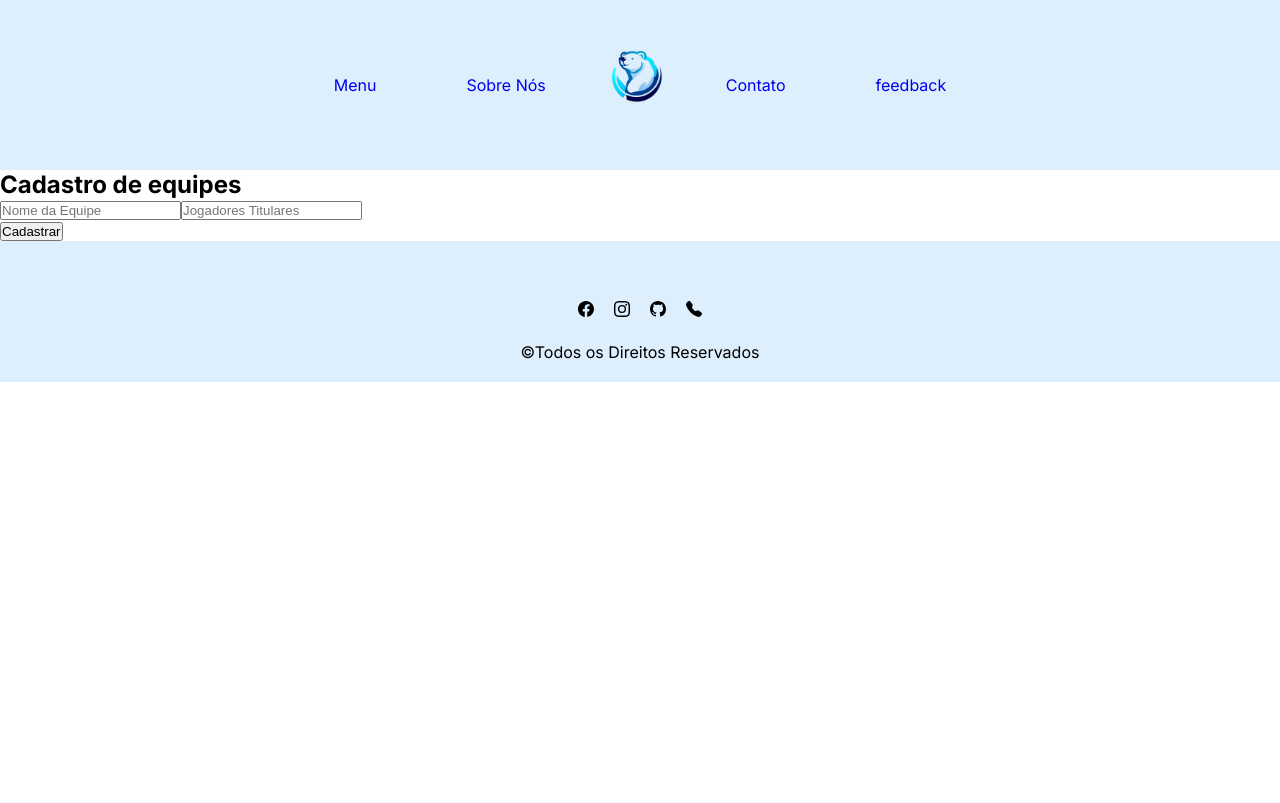
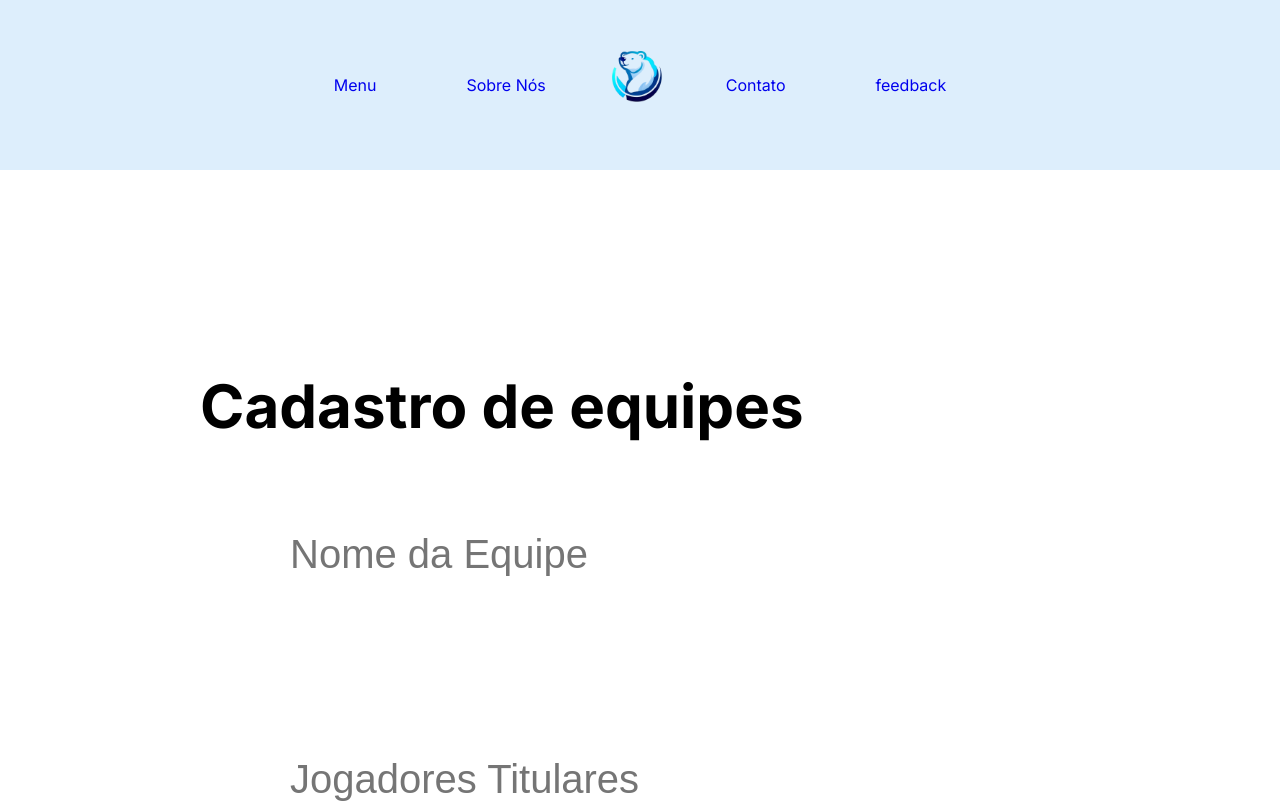
Before and after one commit to JuliaFee/ReactJS, a Next.js app: page / in a window 1280 px wide. Shown: the top 803 px of the page. Built offline with nearby package versions, Linux system fonts and the light colour scheme.

Commit message:
feat: finish code

```diff
--- a/app/globals.css
+++ b/app/globals.css
@@ -1,6 +1,6 @@
 *{
   margin: 0;
   padding: 0;
-  box-sizing: border-box;
   text-decoration: none;
+  bottom: 0;
 }
--- a/app/layout.jsx
+++ b/app/layout.jsx
@@ -4,7 +4,7 @@ import { Inter } from 'next/font/google'
 const inter = Inter({ subsets: ['latin'] })
 
 export const metadata = {
-  title: 'Header e Footer',
+  title: 'Lista de Equipes',
   description: 'Generated by create next app',
 }
 
--- a/app/page.jsx
+++ b/app/page.jsx
@@ -2,7 +2,6 @@
 import Header from "./components/header/Header";
 import Footer from "./components/footer/Footer"
 import React, { useState } from "react";
-import { Equipe } from "../models/equipe";
 import Exibir from "../data/exibir"
 
 
--- a/app/page.module.css
+++ b/app/page.module.css
@@ -0,0 +1,51 @@
+.title{
+    box-shadow: 0.02px;
+}
+.exibir{
+    font-size: 40px;
+    border-radius: 20px;
+    margin: 200px;
+}
+.exibir input{
+    padding: 60px;
+    margin: 30px;
+    font-size: 40px;
+    border-radius: 40px;
+    border: none;
+}
+.exibir button{
+    padding: 35px;
+    font-size: 20px;
+    font-size: 40px;
+    border-radius: 20px;
+    border: none;
+}
+.mainbtn:hover{
+    cursor: pointer;
+    background-color: rgba(0, 0, 0, 0.156);
+    transition: 0.3s;
+}
+.editar{
+    background-color: rgb(82, 82, 255);
+    width: 7%;
+}
+.editar:hover{
+    cursor: pointer;
+    background-color: rgb(70, 44, 220);
+    transition: 0.3s;
+}
+.delete{
+    background-color: rgb(255, 93, 93);
+    width: 7%;
+}
+.delete:hover{
+    cursor: pointer;
+    background-color: rgb(215, 63, 63);
+    transition: 0.3s;
+}
+.render{
+    margin-top: 30px;
+    background-color: rgb(239, 239, 239);
+    padding: 10px;
+    border-radius: 40px;
+}
--- a/data/exibir.js
+++ b/data/exibir.js
@@ -3,19 +3,21 @@ import React from "react";
 import { useState } from "react";
 import { EquipeService } from "../models/equipeService";
 import { Equipe } from "../models/equipe";
-
+import style from "../app/page.module.css";
+import { MdDelete } from "react-icons/md"
+import { FiEdit } from "react-icons/fi"
 const equipeService = new EquipeService();
 
 function Exibir() {
   const [nomeDaEquipe, setNomeDaEquipe] = useState('');
-  const [quantidade, setQuantidade] = useState('');
+  const [numero, setNumero] = useState('');
   const [equipeId, setEquipeId] = useState(null);
   const [equipes, setEquipes] = useState([]);
   const [equipeUnica, setEquipeUnica] = useState(null);
 
   function criarEquipe() {
     const nome = nomeDaEquipe;
-    const titulares = Number(quantidade);
+    const titulares = Number(numero);
 
     const novaEquipe = new Equipe(nome, titulares);
     equipeService.adicionarEquipe(novaEquipe);
@@ -37,24 +39,24 @@ function Exibir() {
     const equipe = equipeService.listarEquipesPorId(id);
 
     setNomeDaEquipe(equipe.nome);
-    setQuantidade(equipe.titulares);
+    setNumero(equipe.titulares);
 
     setEquipeId(id);
   }
 
   function editarEquipe() {
-    equipeService.atualizarEquipe(equipeId, nomeDaEquipe, quantidade);
+    equipeService.atualizarEquipe(equipeId, nomeDaEquipe, numero);
     listarEquipes();
 
     setNomeDaEquipe('');
-    setQuantidade('');
+    setNumero('');
     setEquipeId(null);
     setEquipeUnica(null);
   }
 
   function limparInputs() {
     setNomeDaEquipe('');
-    setQuantidade('');
+    setNumero('');
   }
 
   function deletarEquipe(id) {
@@ -64,11 +66,11 @@ function Exibir() {
   }
 
   return (
-    <div className="exibir">
-      <h2>Cadastro de equipes</h2>
+    <div className={style.exibir}>
+      <h2 className={style.title}>Cadastro de equipes</h2>
       <div>
         <input
-          id="nomeDaEquipe"
+          className={style.nomeDaEquipe}
           type="text"
           value={nomeDaEquipe}
           placeholder="Nome da Equipe"
@@ -76,37 +78,37 @@ function Exibir() {
         />
 
         <input
-          id="quantidade"
+          className={style.numero}
           type="number"
-          value={quantidade}
+          value={numero}
           placeholder="Jogadores Titulares"
-          onChange={(parametro) => setQuantidade(parametro.target.value)}
+          onChange={(parametro) => setNumero(parametro.target.value)}
         />
       </div>
 
       {equipeId ? (
-        <button onClick={editarEquipe}>Editar Equipe</button>
+        <button className={style.mainbtn} onClick={editarEquipe}>Editar Equipe</button>
       ) : (
-        <button onClick={criarEquipe}>Cadastrar</button>
+        <button className={style.mainbtn} onClick={criarEquipe}>Cadastrar</button>
       )}
 
       <div id="listarEquipes">
         {equipes.map((equipe) => (
-          <div key={equipe.id} onClick={() => listarEquipePorId(equipe.id)}>
+          <div className={style.render} key={equipe.id} onClick={() => listarEquipePorId(equipe.id)}>
             <p>Nome: {equipe.nome}</p>
           </div>
         ))}
       </div>
 
       {equipeUnica && (
-        <div id="listarEquipeUnica">
+        <div>
           <p>ID: {equipeUnica.id}</p>
           <p>Nome: {equipeUnica.nome}</p>
           <p>Total de jogadores: {equipeUnica.totalJogadores}</p>
           <p>Titulares: {equipeUnica.titulares}</p>
           <p>Reservas: {equipeUnica.reservas}</p>
-          <button onClick={() => atualizarEquipe(equipeUnica.id)}>Editar</button>
-          <button onClick={() => deletarEquipe(equipeUnica.id)}>Deletar</button>
+          <button className={style.editar} onClick={() => atualizarEquipe(equipeUnica.id)}><FiEdit/></button>
+          <button className={style.delete} onClick={() => deletarEquipe(equipeUnica.id)}><MdDelete/></button>
         </div>
       )}
     </div>
```
Also changed, not shown: 1 other file (tests, documents, lock files or other folders).
